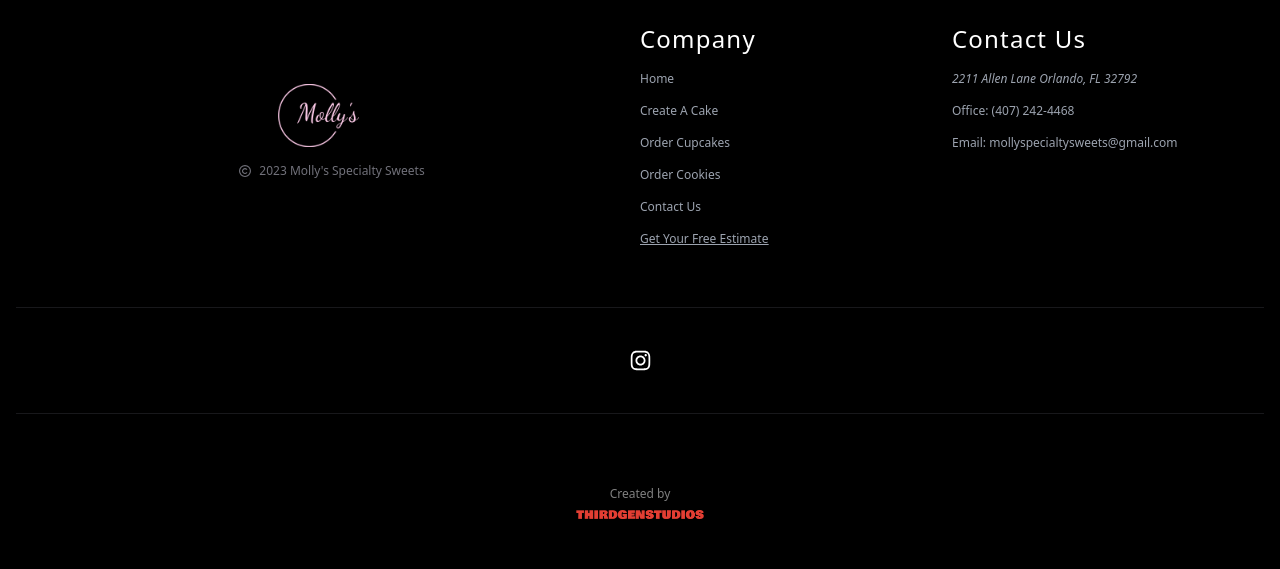
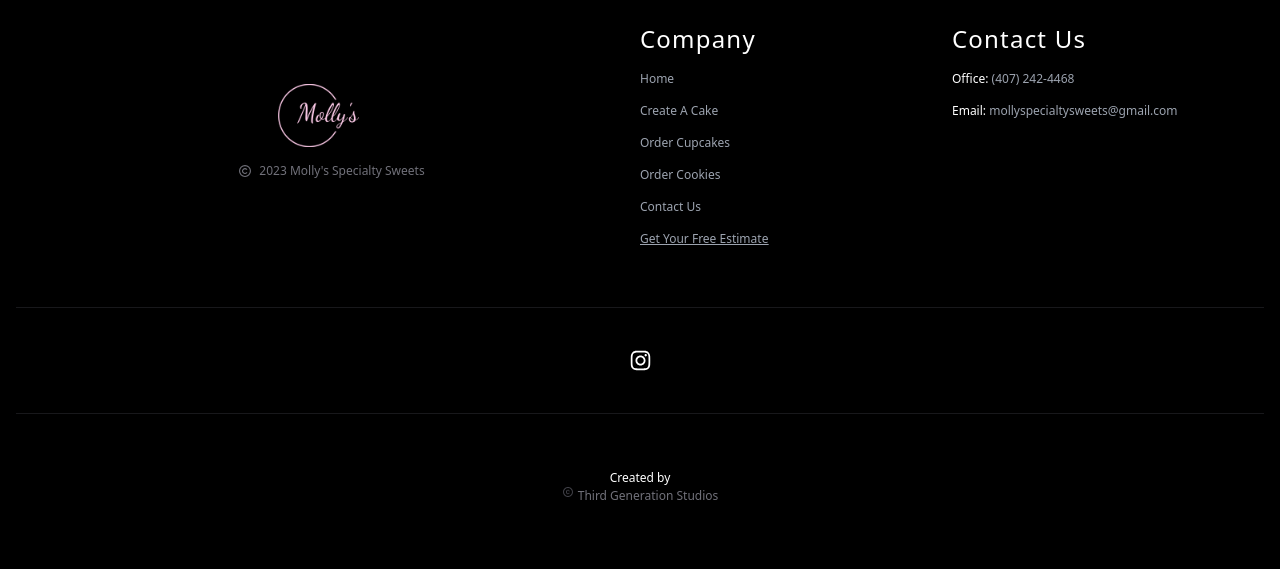
Before and after one commit to AdrianHenry15/mollyspecialtysweets, a Next.js app: page /estimate in a window 1280 px wide. Shown: the part 2096-2665 px from the top of the page. Built offline with nearby package versions, Linux system fonts and the light colour scheme; no server answers.

Commit message:
footer update

```diff
--- a/components/layout/footer/contact-card.tsx
+++ b/components/layout/footer/contact-card.tsx
@@ -9,15 +9,18 @@
                     Contact Us
                 </Link>
                 <div className="w-full">
-                    <address className="text-gray-400 pb-4">2211 Allen Lane Orlando, FL 32792</address>
                     <div className="flex flex-col text-gray-400">
                         <span className="pb-4">
-                            <label>Office: </label>
-                            <Link href="tel:7049445574">(407) 242-4468</Link>
+                            <label className="text-white">Office: </label>
+                            <Link className="hover:underline underline-offset-2" href="tel:4072424468">
+                                (407) 242-4468
+                            </Link>
                         </span>
                         <span className="pb-4">
-                            <label>Email: </label>
-                            <Link href="email:info@britellc.net">mollyspecialtysweets@gmail.com</Link>
+                            <label className="text-white">Email: </label>
+                            <Link className="hover:underline underline-offset-2" href="email:info@britellc.net">
+                                mollyspecialtysweets@gmail.com
+                            </Link>
                         </span>
                     </div>
                 </div>
--- a/components/layout/footer/index.tsx
+++ b/components/layout/footer/index.tsx
@@ -1,14 +1,12 @@
 import React from "react";
+import Link from "next/link";
+
+import { MdCopyright } from "react-icons/md";
 
 import ContactCard from "./contact-card";
 import SocialsCard from "./socials-card";
 import FooterMenu from "./footer-menu";
 import LogoCard from "./logo-card";
-
-import Image from "next/image";
-
-import ThirdGen from "@/public/thirdgenstudios-logo.png";
-import Link from "next/link";
 
 const Footer = () => {
     return (
@@ -27,10 +25,12 @@
             {/* CREATED BY */}
             <div className="flex flex-col items-center justify-center text-center self-center w-full border-t-[1px] py-14 text-xs border-zinc-900">
                 {/* THIRDGEN LOGO */}
-                <div className="flex flex-col pt-4 items-center">
-                    <p className="mb-2 text-xs">Created by</p>
-                    <Link href={"thirdgenerationstudios.com"}>
-                        <Image className="w-32" src={ThirdGen} alt="third-gen-logo" />
+                <div className="flex flex-col items-center">
+                    <p className="text-xs text-white">Created by</p>
+                    {/* THIRD GEN LOGO */}
+                    <Link className="flex items-center" href={"thirdgenerationstudios.com"}>
+                        <MdCopyright size={12} className="mb-2 mr-1 text-zinc-700" />
+                        <p className="text-zinc-500">Third Generation Studios</p>
                     </Link>
                 </div>
             </div>
```
